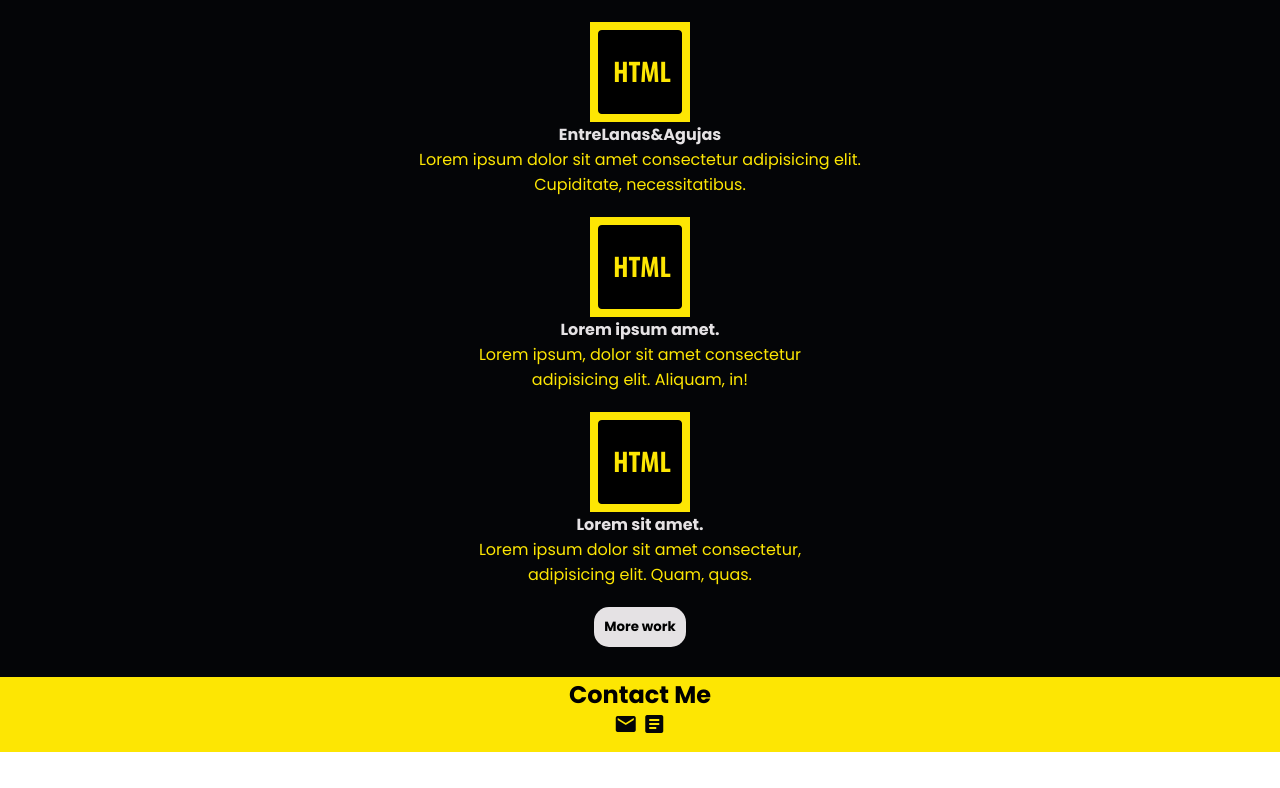
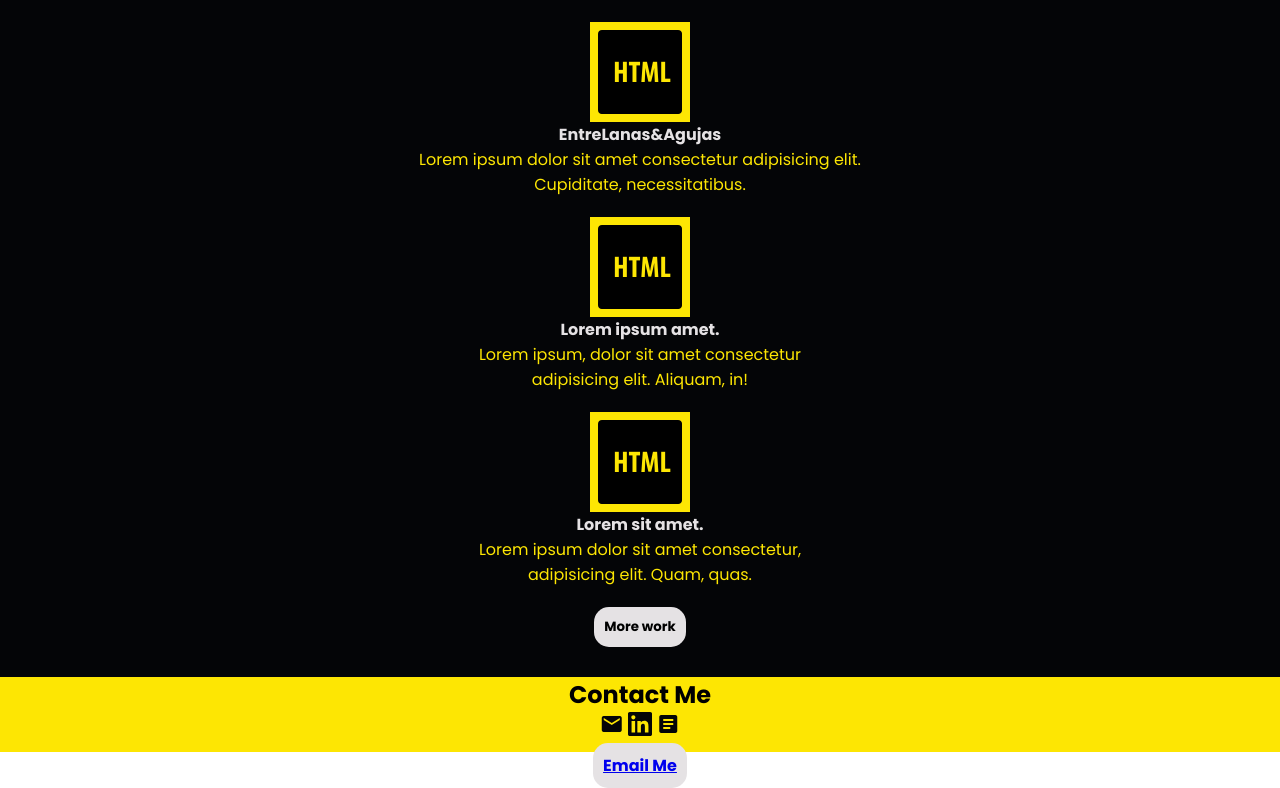
Before and after one commit to JoaquinVF/new-portfolio, a plain HTML site: page index.html in a window 1280 px wide. Shown: the part 471-1259 px from the top of the page. Before the commit the page ends 1223 px from the top, so only its background shows below. Drawn offline with nearby package versions, Linux system fonts and the light colour scheme.

Commit message:
Add LinkedIn contact link and styling

```diff
--- a/index.html
+++ b/index.html
@@ -75,8 +75,14 @@
         </h2>
         <div>
             <a class="email-link" href = "mailto: joaquinvillanuevafarber@gmail.com"><i class="material-icons">email</i></a>
+            <a class="linkedin-link" href="{{linkedin_url}}" target="_blank" rel="noopener">
+                <svg xmlns="http://www.w3.org/2000/svg" width="24" height="24" viewBox="0 0 24 24" fill="currentColor">
+                    <path d="M22.23 0H1.77C.79 0 0 .8 0 1.78v20.44C0 23.2.79 24 1.77 24h20.46c.98 0 1.77-.8 1.77-1.78V1.78C24 .8 23.21 0 22.23 0zM7.12 20.45H3.56V9h3.56v11.45zM5.34 7.43c-1.15 0-2.07-.93-2.07-2.08 0-1.15.93-2.07 2.07-2.07 1.15 0 2.07.92 2.07 2.07 0 1.15-.93 2.08-2.07 2.08zM20.45 20.45h-3.56v-5.57c0-1.33-.03-3.03-1.85-3.03-1.85 0-2.13 1.45-2.13 2.95v5.65H9.35V9h3.42v1.56h.05c.48-.9 1.64-1.85 3.37-1.85 3.6 0 4.26 2.37 4.26 5.46v6.28z"/>
+                </svg>
+            </a>
             <a class="email-link" href = "#"><i class="material-icons">article</i></a>
         </div>
+        <a class="btn email-btn" href="mailto: joaquinvillanuevafarber@gmail.com">Email Me</a>
     </section>
     <script src="script.js"></script>
 </body>
--- a/style.css
+++ b/style.css
@@ -188,3 +188,13 @@ first-section div h3{
     text-decoration: none;
     color: #040507;
 }
+
+.linkedin-link{
+    text-decoration: none;
+    color: #040507;
+    transition: color 0.3s ease;
+}
+
+.linkedin-link:hover{
+    color: #0a66c2;
+}
```
